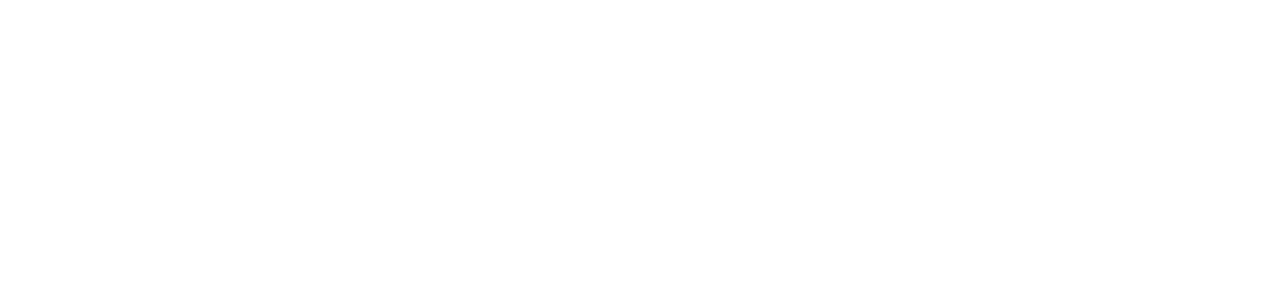
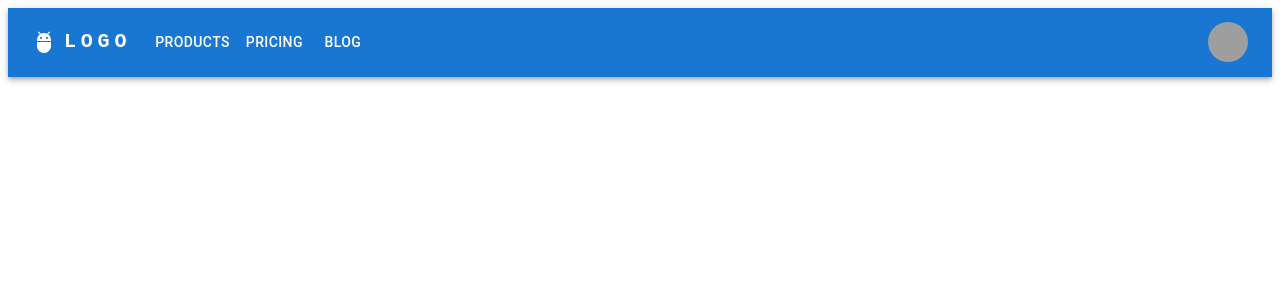
Before and after one commit to LipusM/watch-shop, a React (Vite) app: page / in a window 1280 px wide. Shown: the top 300 px of the page. Built offline with nearby package versions, Linux system fonts and the light colour scheme; grey boxes are pictures that could not be loaded.

Commit message:
Doinstalace balíčku

```diff
--- a/package.json
+++ b/package.json
@@ -13,6 +13,7 @@
     "@emotion/react": "^11.11.1",
     "@emotion/styled": "^11.11.0",
     "@fontsource/roboto": "^5.0.8",
+    "@mui/icons-material": "^5.14.18",
     "@mui/material": "^5.14.18",
     "@mui/styled-engine-sc": "^6.0.0-alpha.6",
     "classnames": "^2.3.2",
--- a/src/App.jsx
+++ b/src/App.jsx
@@ -1,11 +1,13 @@
 
 import './app.scss'
+
+import Header from './components/Header'
 
 function App() {
 
   return (
     <>
-
+      <Header />
     </>
   )
 }
--- /dev/null
+++ b/src/components/Header/index.jsx
@@ -0,0 +1,162 @@
+import * as React from 'react';
+import AppBar from '@mui/material/AppBar';
+import Box from '@mui/material/Box';
+import Toolbar from '@mui/material/Toolbar';
+import IconButton from '@mui/material/IconButton';
+import Typography from '@mui/material/Typography';
+import Menu from '@mui/material/Menu';
+import MenuIcon from '@mui/icons-material/Menu';
+import Container from '@mui/material/Container';
+import Avatar from '@mui/material/Avatar';
+import Button from '@mui/material/Button';
+import Tooltip from '@mui/material/Tooltip';
+import MenuItem from '@mui/material/MenuItem';
+import AdbIcon from '@mui/icons-material/Adb';
+
+const pages = ['Products', 'Pricing', 'Blog'];
+const settings = ['Profile', 'Account', 'Dashboard', 'Logout'];
+
+const Header = () => {
+  const [anchorElNav, setAnchorElNav] = React.useState(null);
+  const [anchorElUser, setAnchorElUser] = React.useState(null);
+
+  const handleOpenNavMenu = (event) => {
+    setAnchorElNav(event.currentTarget);
+  };
+  const handleOpenUserMenu = (event) => {
+    setAnchorElUser(event.currentTarget);
+  };
+
+  const handleCloseNavMenu = () => {
+    setAnchorElNav(null);
+  };
+
+  const handleCloseUserMenu = () => {
+    setAnchorElUser(null);
+  };
+
+  return (
+    <AppBar position="static">
+      <Container maxWidth="xl">
+        <Toolbar disableGutters>
+          <AdbIcon sx={{ display: { xs: 'none', md: 'flex' }, mr: 1 }} />
+          <Typography
+            variant="h6"
+            noWrap
+            component="a"
+            href="#app-bar-with-responsive-menu"
+            sx={{
+              mr: 2,
+              display: { xs: 'none', md: 'flex' },
+              fontFamily: 'monospace',
+              fontWeight: 700,
+              letterSpacing: '.3rem',
+              color: 'inherit',
+              textDecoration: 'none',
+            }}
+          >
+            LOGO
+          </Typography>
+
+          <Box sx={{ flexGrow: 1, display: { xs: 'flex', md: 'none' } }}>
+            <IconButton
+              size="large"
+              aria-label="account of current user"
+              aria-controls="menu-appbar"
+              aria-haspopup="true"
+              onClick={handleOpenNavMenu}
+              color="inherit"
+            >
+              <MenuIcon />
+            </IconButton>
+            <Menu
+              id="menu-appbar"
+              anchorEl={anchorElNav}
+              anchorOrigin={{
+                vertical: 'bottom',
+                horizontal: 'left',
+              }}
+              keepMounted
+              transformOrigin={{
+                vertical: 'top',
+                horizontal: 'left',
+              }}
+              open={Boolean(anchorElNav)}
+              onClose={handleCloseNavMenu}
+              sx={{
+                display: { xs: 'block', md: 'none' },
+              }}
+            >
+              {pages.map((page) => (
+                <MenuItem key={page} onClick={handleCloseNavMenu}>
+                  <Typography textAlign="center">{page}</Typography>
+                </MenuItem>
+              ))}
+            </Menu>
+          </Box>
+          <AdbIcon sx={{ display: { xs: 'flex', md: 'none' }, mr: 1 }} />
+          <Typography
+            variant="h5"
+            noWrap
+            component="a"
+            href="#app-bar-with-responsive-menu"
+            sx={{
+              mr: 2,
+              display: { xs: 'flex', md: 'none' },
+              flexGrow: 1,
+              fontFamily: 'monospace',
+              fontWeight: 700,
+              letterSpacing: '.3rem',
+              color: 'inherit',
+              textDecoration: 'none',
+            }}
+          >
+            LOGO
+          </Typography>
+          <Box sx={{ flexGrow: 1, display: { xs: 'none', md: 'flex' } }}>
+            {pages.map((page) => (
+              <Button
+                key={page}
+                onClick={handleCloseNavMenu}
+                sx={{ my: 2, color: 'white', display: 'block' }}
+              >
+                {page}
+              </Button>
+            ))}
+          </Box>
+
+          <Box sx={{ flexGrow: 0 }}>
+            <Tooltip title="Open settings">
+              <IconButton onClick={handleOpenUserMenu} sx={{ p: 0 }}>
+                <Avatar alt="Remy Sharp" src="/static/images/avatar/2.jpg" />
+              </IconButton>
+            </Tooltip>
+            <Menu
+              sx={{ mt: '45px' }}
+              id="menu-appbar"
+              anchorEl={anchorElUser}
+              anchorOrigin={{
+                vertical: 'top',
+                horizontal: 'right',
+              }}
+              keepMounted
+              transformOrigin={{
+                vertical: 'top',
+                horizontal: 'right',
+              }}
+              open={Boolean(anchorElUser)}
+              onClose={handleCloseUserMenu}
+            >
+              {settings.map((setting) => (
+                <MenuItem key={setting} onClick={handleCloseUserMenu}>
+                  <Typography textAlign="center">{setting}</Typography>
+                </MenuItem>
+              ))}
+            </Menu>
+          </Box>
+        </Toolbar>
+      </Container>
+    </AppBar>
+  );
+}
+export default Header;
```
Also changed, not shown: src/components/Header/style.scss (added), 1 other file (tests, documents, lock files or other folders).
